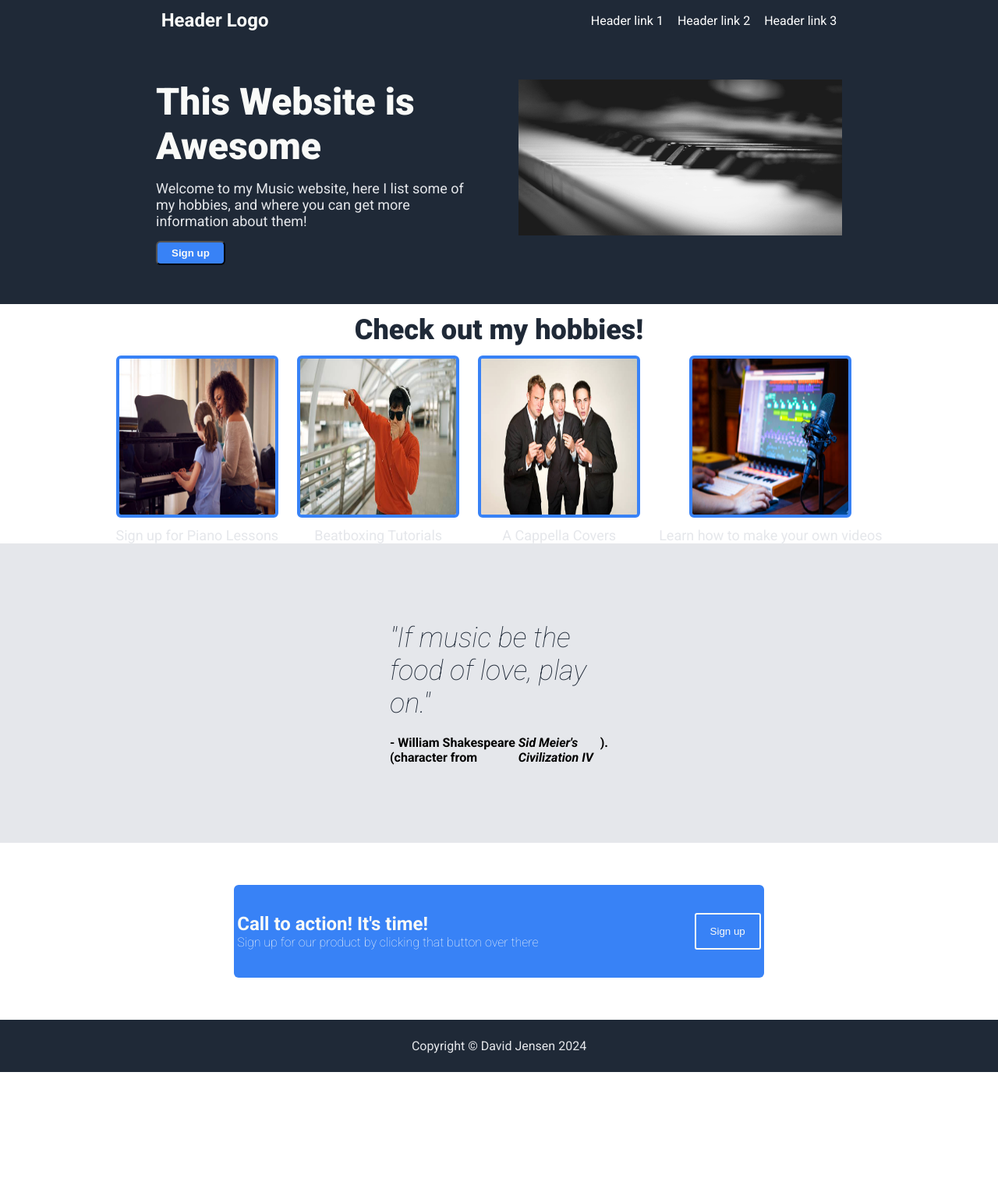
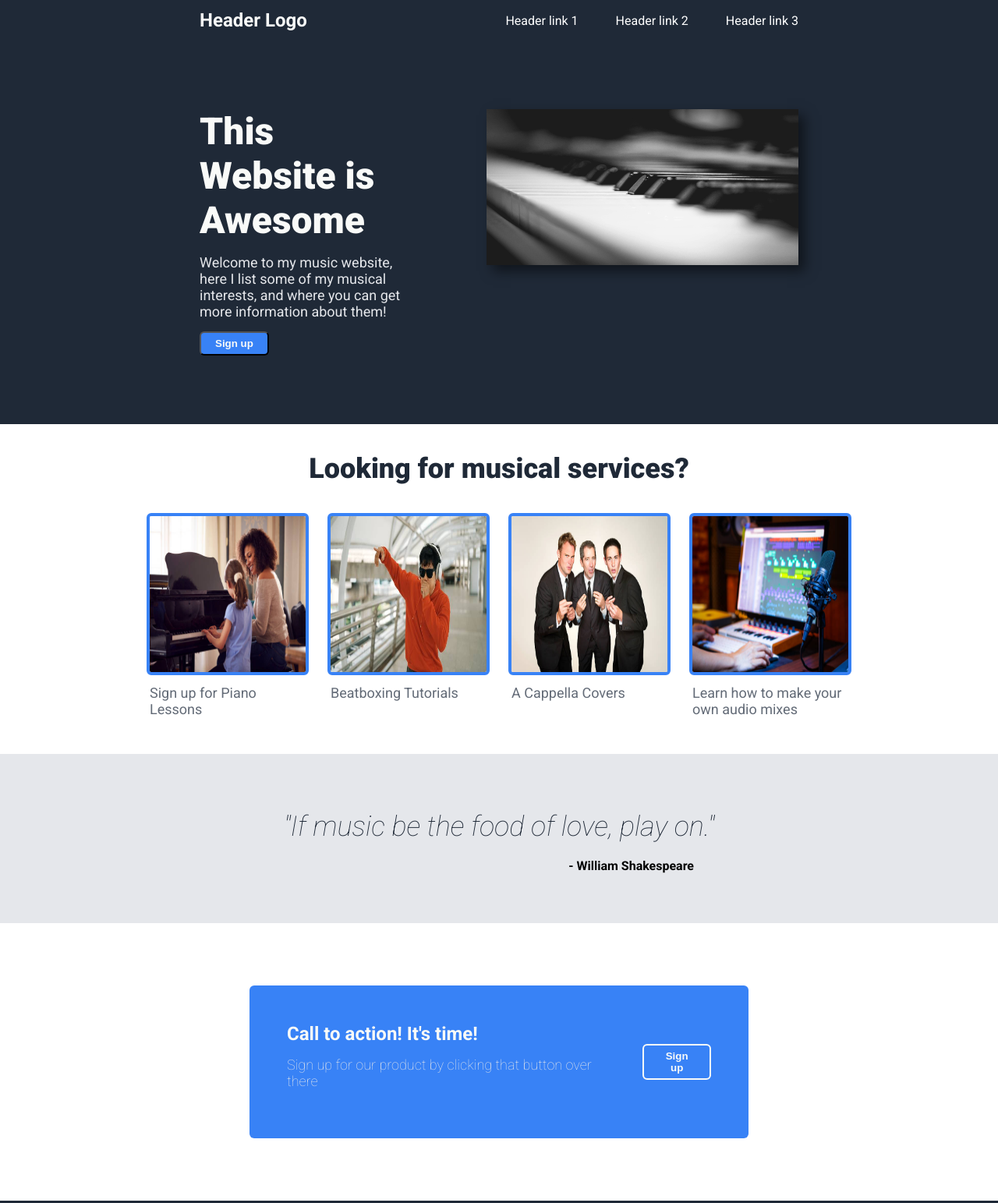
Before and after one commit to djensen11/landing-page, a plain HTML site: page index.html in a window 1280 px wide. Shown: the top 1543 px of the page at 78% size. Before the commit the page ends 1375 px from the top, so only its background shows below. Drawn offline with Linux system fonts and the light colour scheme.

Commit message:
CSS Updates
Edited the header to align all corners correctly.
Still could be edited to align center when zoomed
completely out. Will save that for a later day

Fixed bug where sign-up button was too large

Fixed bug with quote text not aligning

```diff
--- a/index.html
+++ b/index.html
@@ -17,25 +17,30 @@
 </head>
 <body>
     <div class = "header">
-        <div class = "logo">Header Logo</div>
-        <ul class = "links">
+        <div class = "header-row">
+            <div class = "left-content" id = "logo">Header Logo</div>
+            <ul class = "right-content" id = "links">
                 <li><a href = #> Header link 1 </a></li>
                 <li><a href = #> Header link 2 </a></li>
                 <li><a href = #> Header link 3 </a></li>
             </ul>
         </div>
-
-    <div class = "welcome">
-        <div class = "left">
+        <div class = "header-row">
+            <div class = "left-content">
                 <div class = "description">This Website is Awesome</div>
-            <div class = "text"> Welcome to my Music website, here I list some of my hobbies, and where you can get more information about them!</div>
+                <div class = "text"> Welcome to my music website, here I list some of my musical interests, and where you can get more information about them!</div>
                 <button>Sign up</button>
             </div>
+            <div class = "right-content">
                 <img src = "./imgs/piano.jpeg" alt = "This is a black and white close up of piano keys">
             </div>
+        </div>
+    </div>
+
+
 
     <div class = "information">
-        <div class = "header">Check out my hobbies!</div>
+        <div class = "header">Looking for musical services?</div>
         <div class = "services">
             <div class = "service">
                 <img src = "imgs/teaching.jpg" alt = "A piano teacher and student">
@@ -51,16 +56,16 @@
             </div>
             <div class = "service">
                 <img src = "imgs/software.jpg" alt = "Headphones, mic, and recording software">
-                <div class = "text">Learn how to make your own videos</div>
+                <div class = "text">Learn how to make your own audio mixes</div>
             </div>
         </div>
     </div>
 
     <div class = "inspiration">
         <div class = "quote"> "If music be the food of love, play on." </div>
-        <div class = "author"> - William Shakespeare (character from <i> Sid Meier's Civilization IV</i>). </div>
+        <div class = "author"> - William Shakespeare </div>
     </div>
-
+    <div class = "wrapper">
         <div class = "signup">
             <div class = "leftside">
                 <div class = "description">Call to action! It's time! </div>
@@ -68,9 +73,9 @@
                 button over there
                 </div>
             </div>
-        <button>Sign up </button>
+            <button>Sign up</button>
         </div>
-
+    </div>
     <div class = "footer">
         Copyright © David Jensen 2024
     </div>
--- a/style.css
+++ b/style.css
@@ -3,23 +3,28 @@ body {
     display: flex;
     flex-direction: column;
     margin: 0;
-    flex: 1;
+    background-color: #1F2937 ;
+
     /* Roboto from Google API defined in index.html */
 }
 
-/* *{
-    border: 2px solid red;
-} */
 
 img{
     height:200px;
     width: 200px;
 }
+
+.header img{
+    width: 400px;
+    height: 200px;
+    box-shadow: 8px 8px 15px rgba(0, 0, 0, 0.5)
+}
+
 /* Styling for the header */
 ul {
     list-style-type: none;
     margin: 0;
-    padding:0;
+    padding: 0;
 }
 
 a {
@@ -29,58 +34,61 @@ a {
 
 .header {
     display:flex;
-    justify-content:  space-around;
+    justify-content:  center;
+    flex-direction: column;
+    gap: 24px;
     background-color: #1F2937 ;
     padding: 12px 0px;
     color:white;
 }
-.header .links{
+
+.header-row {
+    display: flex;
+    justify-content: center;
+    margin: 0px 20%;
+    margin-bottom:76px;
+    gap: 100px;
+}
+
+/* Align left and right of both rows together*/
+.left-content {
+    margin-right: auto;
+}
+.right-content {
+    margin-left: auto;
+}
+
+.header #links{
     display:flex;
-    gap: 18px;
-    color: #E5E7EB;
+    gap: 3em;
+    color: #F9FAF8;
+    flex-direction: row;
     align-items: center;
     justify-content: right;
 }
 
-.header .logo{
+.header #logo{
     font-size: 24px;
     font-weight: bold;
     color: #F9FAF8;
 }
 
-/* Styling for the Welcome */
-
-.welcome {
-    background-color: #1F2937;
-    display:flex;
-    justify-content: space-around;
-    gap: 50px;
-    flex-wrap: wrap;
-    padding: 50px 200px;
-
-}
-
-.welcome .left {
-    display:flex;
-    flex-direction: column;
-    align-items: start;
-    flex:1;
-}
-.welcome .description {
+.description {
     color: #F9FAF8;
     font-weight: 900;
     font-size: 48px;
     margin-bottom: 15px;
 }
-.welcome .text {
+.text {
     font-size: 18px;
+    color: #E5E7EB;
     color: #E5E7EB;
     margin-bottom: 15px;
     display: flex;
 
 }
 
-.welcome button {
+button {
     background-color: #3882F6;
     color: #F9FAF8;
     padding: 6px 18px;
@@ -93,21 +101,24 @@ a {
     flex:1;
 }
 
-/* Need to still figure out how to align the header and welcome on either side */
 
 /* Styling for the Information div */
 
-.information{
+.information {
     display: flex;
     flex-direction: column;
     justify-items: center;
+    padding-bottom:2em;
+    background-color: white;
 }
 
 .information .header {
+    align-items: center;
     font-size: 36px;
     font-weight: 900;
     color: #1F2937;
     background-color: white;
+    padding: 1em;
 }
 
 .information .services{
@@ -131,9 +142,10 @@ a {
 
 .information .service .text {
     font-size: 18px;
-    color: #E5E7EB;
+    color: #636b77;
     flex-wrap:wrap;
-
+    width: 200px;
+    align-items: center;
 }
 
 /* Styling the quote div */
@@ -142,62 +154,76 @@ a {
     display: flex;
     flex-direction: column;
     background-color: #E5E7EB;
-    padding: 100px 500px;
-    justify-content: center;
+    align-items:center;
     gap: 20px;
 }
 
 .quote{
     font-size: 36px;
+    margin-top: 2em;
     display:flex;
     color: #1F2937;
     font-weight: lighter;
     font-style: italic;
     justify-content: center;
+
 }
 
 .author {
     display:flex;
     justify-content: right;
     font-weight: bold;
+    /* magic numbers, but it is ok for this project */
+    margin-bottom: 4em;
+    width: 500px;
 }
 
 
 /* Styling the signup */
 
+.wrapper{
+    background-color: white;
+    display:flex;
+    justify-content: center;
+}
+
 .signup {
     display: flex;
     background-color: #3882F6;
     color:#F9FAF8;
-    padding:  36px 0px;
-    margin: 54px 300px;
-    justify-content: center;
-    gap: 200px;
+    margin: 5em 20em;
+    padding: 3em;
+    justify-content: space-around;
+    gap: 2em;
     border-radius: 6px;
-
+    width: 750px;
 }
 
 .signup .leftside {
     display: flex;
     flex-direction: column;
     justify-content: left;
+
 }
 
 .signup .description{
     font-size: 24px;
     font-weight: bold;
+
 }
 
 .signup .text {
     font-weight: lighter;
+
 }
 
 .signup button {
+    align-self: center;
     background-color:#3882F6;
     border: 2px solid #F9FAF8;
-    border-radius: 3px;
-    padding: 6px 18px;
+    border-radius: 6px;
     color:#F9FAF8;
+    padding: 1em, 8em;
 }
 
 
@@ -209,4 +235,5 @@ a {
     align-items: center;
     color:#E5E7EB;
     padding: 24px;
+    flex: 1;
 }
```
Also changed, not shown: test.html (added, +34 -0 lines). Lines whose indentation alone changed are shown as unchanged.
